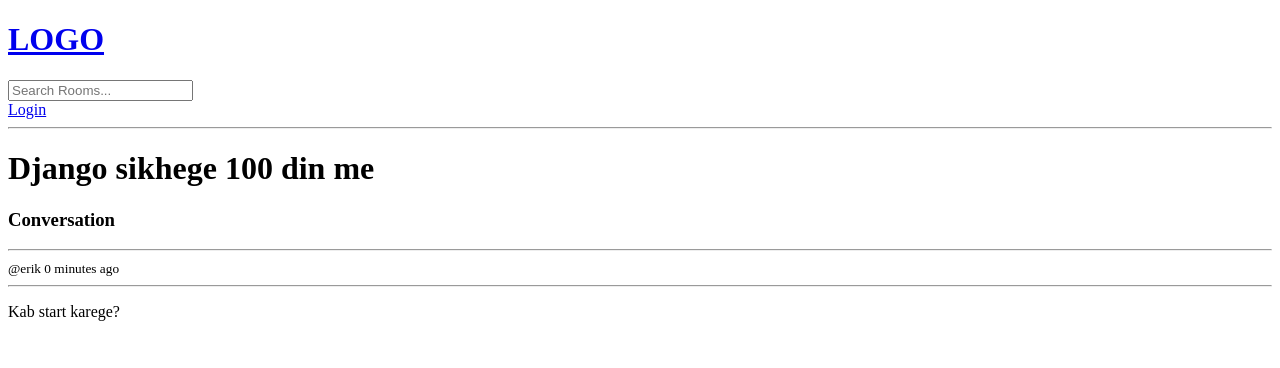
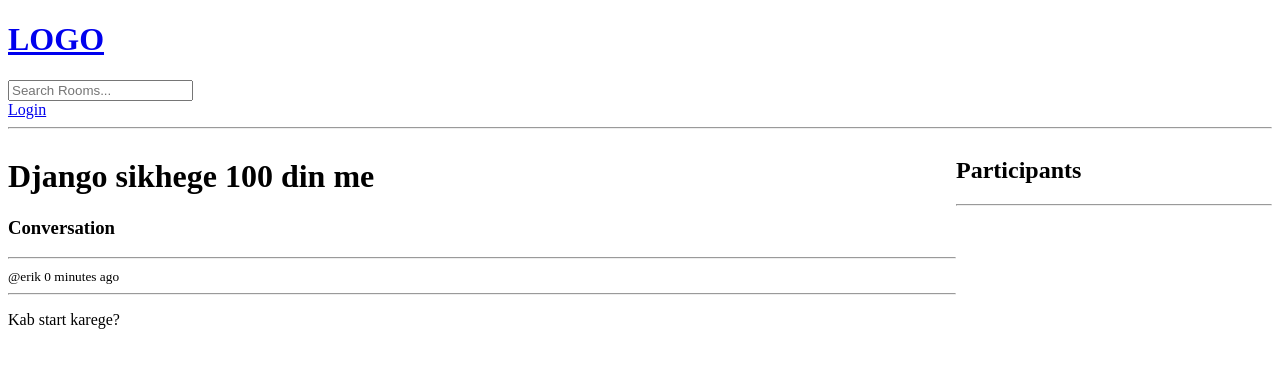
Before and after one commit to Darshan2923/Django_Projects, a Django app: page /room/6/ in a window 1280 px wide. Shown: the top 368 px of the page. Run offline with Django 4.2, Linux system fonts and the light colour scheme; data comes from the database, SQL or seed files in the repository; both versions use the stored data as it was after the commit; data that the repository does not hold is empty.

Commit message:
Added participants to join conversations

```diff
--- a/learnings_django.txt
+++ b/learnings_django.txt
@@ -621,3 +621,5 @@ def room(request,pk):
 
 
 *****Add participants into the project
+Add     participants=models.ManyToManyField(User,related_name='participants',blank=True) to models.py ke Room ka model
+Add       participants=room.participants.all()   to Room ka views and add that to context dictionary
--- a/studyapp/models.py
+++ b/studyapp/models.py
@@ -13,7 +13,7 @@ class Room(models.Model):
     topic=models.ForeignKey(Topic,on_delete=models.SET_NULL,null=True)
     name=models.CharField(max_length=200)
     description=models.TextField(null=True,blank=True)
-    #participants=
+    participants=models.ManyToManyField(User,related_name='participants',blank=True)
     updated=models.DateTimeField(auto_now=True)
     created=models.DateTimeField(auto_now_add=True)
 
--- a/studyapp/templates/studyapp/room.html
+++ b/studyapp/templates/studyapp/room.html
@@ -1,6 +1,15 @@
 {% extends 'main.html'%}
 
+
 {% block content%}
+<style>
+    .room_container {
+        display: grid;
+        grid-template-columns: 3fr 1fr;
+    }
+</style>
+<div class="room_container">
+    <div>
         <h1>{{room.name}}</h1>
         <p>{{room.description}}</p>
 
@@ -18,6 +27,8 @@
         </div>
 
 
+
+
         {% if request.user.is_authenticated %}
         <div class="comment-form">
             <form action="" method="POST">
@@ -26,5 +37,15 @@
             </form>
         </div>
         {%endif%}
+    </div>
+    <div>
+        <h2>Participants</h2>
+        <hr>
+
+        {%for user in participants%}
+        <p>@{{user.username}}</p>
+        {%endfor%}
+    </div>
+</div>
 
 {%endblock content%}
--- a/studyapp/views.py
+++ b/studyapp/views.py
@@ -74,6 +74,7 @@ def home(request):
 
 def room(request,pk):
    room=Room.objects.get(id=pk)
+   participants=room.participants.all()
 #   room=None
 #   for i in rooms:
 #     if i["id"]==int(pk):
@@ -86,8 +87,9 @@ def room(request,pk):
          room=room,
          body=request.POST.get('body')
       )
+      room.participants.add(request.user)
       return redirect('room',pk=room.id)
-   context={'room':room,'room_messages':room_messages}
+   context={'room':room,'room_messages':room_messages,'participants':participants}
    return render(request,'studyapp/room.html',context)
 
 @login_required(login_url='login')
```
Also changed, not shown: db.sqlite3, studyapp/migrations/0004_alter_room_options_room_participants.py (added). Lines whose indentation alone changed are shown as unchanged.
